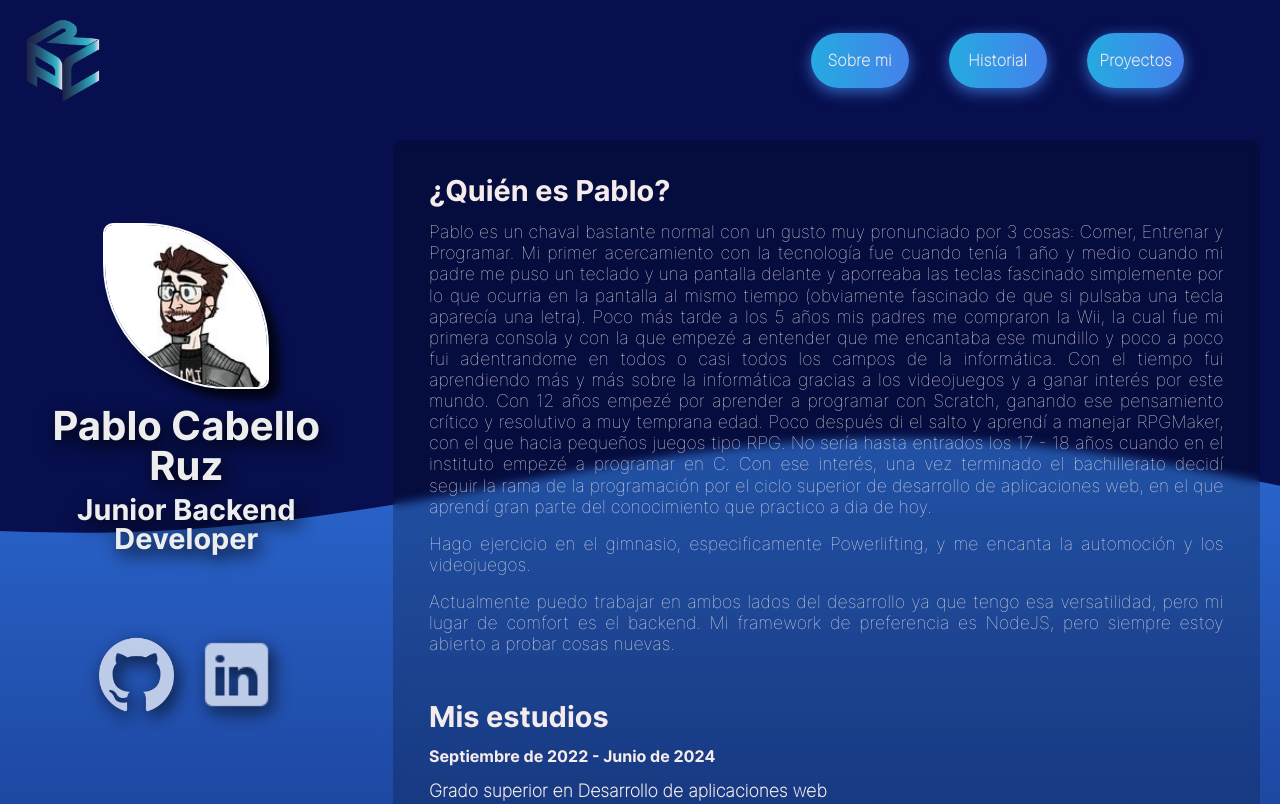
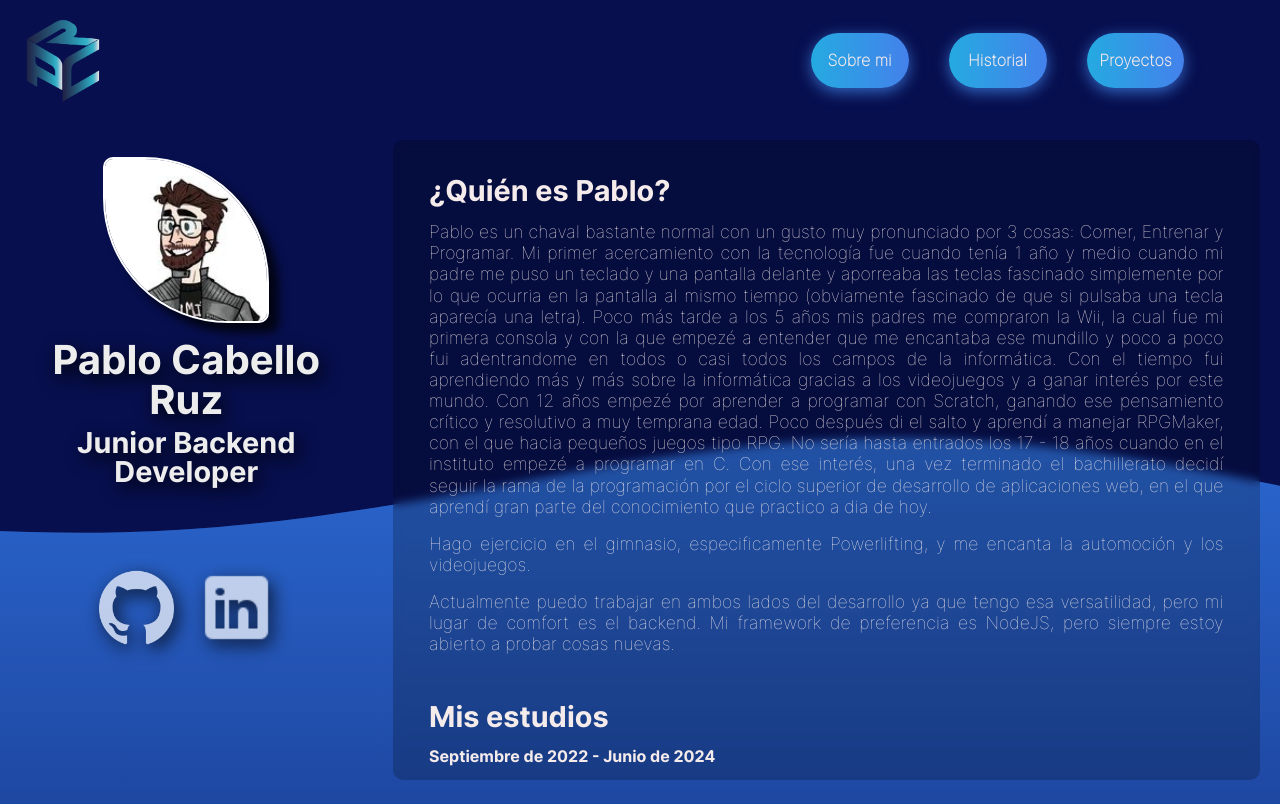
Before and after one commit to makumba04/Portfolio---Pablo-Cabello, a plain HTML site: page index.html in a window 1280 px wide. Shown: the top 804 px of the page. Drawn offline with Linux system fonts and the light colour scheme.

Commit message:
Second queries fix

```diff
--- a/public/styles/index.css
+++ b/public/styles/index.css
@@ -38,7 +38,7 @@ body{
     background-color: var(--darkerblue);
     color: var(--snowhite);
     position: relative;
-    overflow-x: hidden;
+    overflow: hidden;
 }
 
 .background {
@@ -146,32 +146,58 @@ ul#navbar{
 }
 /*- HEADER (FIN) -*/
 
-
 /*- MAIN (INICIO) -*/
 main{
     width: 100%;
     margin-top: 15vh; /* Space for fixed header */
-    min-height: calc(100vh - 15vh);
+    height: calc(100vh - 15vh); /* Use height instead of min-height */
     display: flex;
+    overflow: hidden; /* Prevent main from scrolling */
 }
 
 #main-wrapper{
     width: 100%;
     display: flex;
     flex-direction: row;
+    height: 100%; /* Take full height of main */
 }
 
 aside{
     width: 30%;
     display: flex;
     flex-direction: column;
-    justify-content: center;
+    justify-content: flex-start; /* Change from center to flex-start */
     align-items: center;
     padding: 20px;
     position: sticky;
     top: 15vh;
-    height: calc(100vh - 15vh);
+    height: 100%; /* Take full height of wrapper */
     align-self: flex-start;
+    overflow-y: auto; /* Add scroll to aside if content overflows */
+}
+
+/* Add scrollbar styling for aside */
+aside::-webkit-scrollbar {
+    width: 3px;
+}
+
+aside::-webkit-scrollbar-thumb {
+    background-color: var(--snowhite);
+    border-radius: 10px;
+}
+
+article{
+    width: 70%;
+    display: flex;
+    flex-direction: column;
+    background: rgba(0, 0, 0, 0.2);
+    backdrop-filter: blur(5px);
+    border-radius: 10px;
+    margin: 20px;
+    padding: 20px;
+    overflow-y: auto; /* Keep scroll for article */
+    scroll-behavior: smooth;
+    height: calc(100% - 40px); /* Account for margin */
 }
 
 #profile{
@@ -250,7 +276,7 @@ article{
     border-radius: 10px;
     margin: 20px;
     padding: 20px;
-    overflow-y: auto;
+    overflow-y: scroll;
     scroll-behavior: smooth;
 }
 
@@ -315,6 +341,37 @@ a.anchor{
 
     body {
         padding-top: 0;
+        overflow-y: auto; /* Ensure scrolling on mobile */
+    }
+
+    main {
+        margin-top: 80px;
+        min-height: auto;
+        height: auto; /* Reset height for mobile */
+        overflow: visible; /* Reset overflow for mobile */
+    }
+
+    #main-wrapper {
+        flex-direction: column-reverse;
+        height: auto; /* Reset height for mobile */
+    }
+
+    aside {
+        position: relative;
+        width: 100%;
+        height: auto;
+        top: 0;
+        padding: 20px;
+        overflow-y: visible; /* No scroll on mobile */
+        justify-content: center; /* Restore center alignment on mobile */
+    }
+
+    article {
+        position: relative;
+        width: calc(100% - 40px);
+        margin: 20px;
+        height: auto;
+        overflow-y: visible; /* No scroll on mobile */
     }
 
     header {
@@ -379,31 +436,6 @@ a.anchor{
         width: 100%;
         margin: 10px 0;
         justify-content: center;
-    }
-
-    main {
-        margin-top: 80px;
-        min-height: auto;
-    }
-
-    #main-wrapper {
-        flex-direction: column-reverse;
-    }
-
-    aside {
-        position: relative;
-        width: 100%;
-        height: auto;
-        top: 0;
-        padding: 20px;
-    }
-
-    article {
-        position: relative;
-        width: calc(100% - 40px);
-        margin: 20px;
-        height: auto;
-        overflow-y: visible;
     }
 
     #profile {
```
